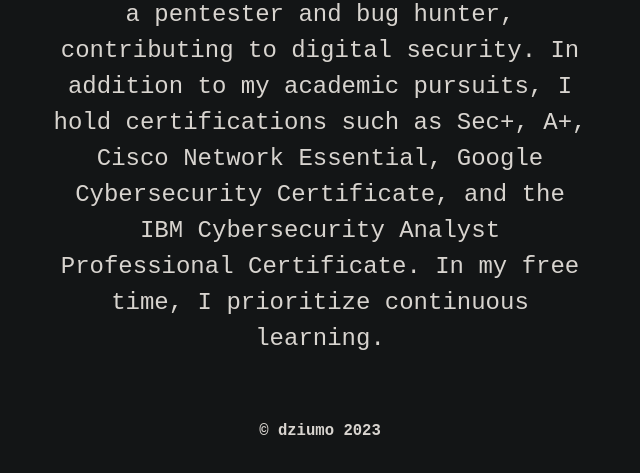
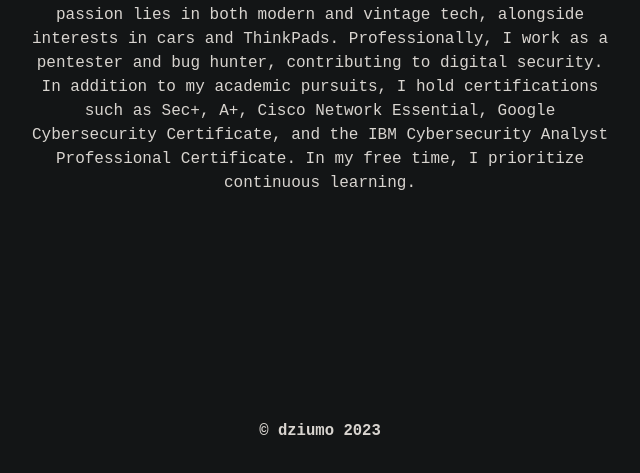
Before and after one commit to dziumdziok/dziumdziok.github.io, a plain HTML site: page about.html in a window 1280 px wide. Shown: the part 327-800 px from the top of the page, without its empty margins (320-960 px from the left). Drawn offline with Linux system fonts and the light colour scheme.

Commit message:
initialcommit

```diff
--- a/style.css
+++ b/style.css
@@ -14,7 +14,7 @@ body {
   transform: translate(-50%, -50%);
   width: 90%;
   max-width: 600px;
-  padding: 30px;
+  padding: 10px;
   text-align: center;
   border-radius: 10px;
   box-sizing: border-box;
@@ -33,6 +33,7 @@ body {
 }
 
 .text {
+  font-size: medium;
   font-weight: normal;
   display: table-cell;
   vertical-align: middle;
```
